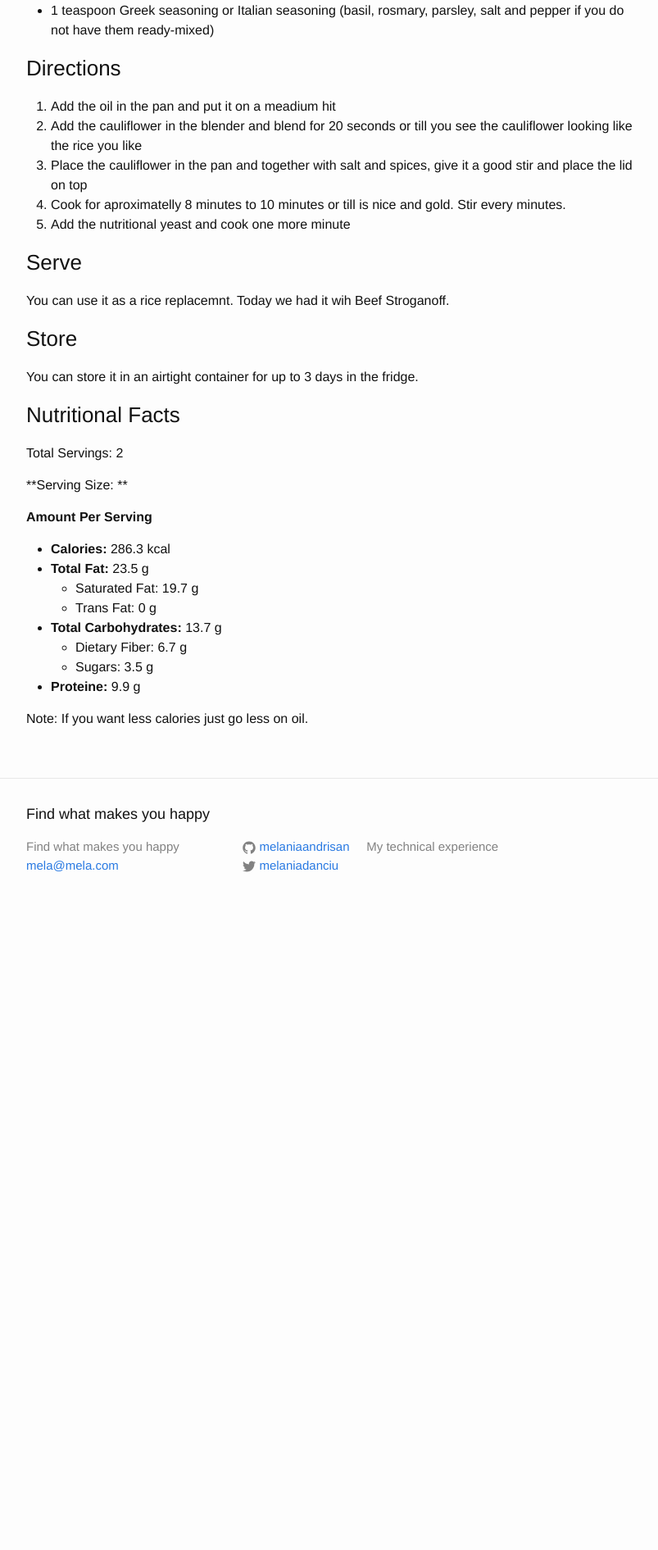
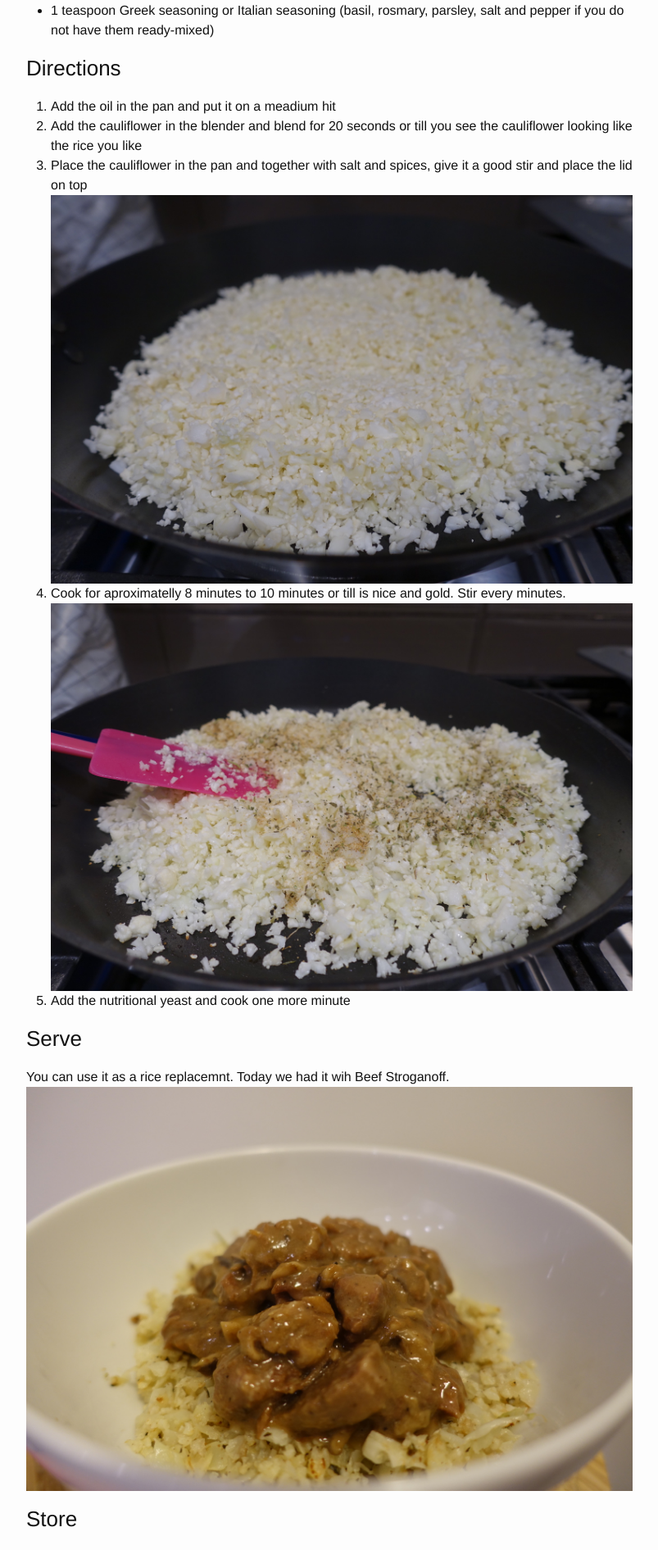
Before and after one commit to melaniaandrisan/melaniaandrisan.github.io, a Jekyll site: the page built from _posts/food/2018-10-03-Cauliflower-Rice.md, in a window 1280 px wide. Shown: the part 1210-3101 px from the top of the page at 82% size, without its empty margins (238-1041 px from the left). Built offline with Jekyll 4.4.1, drawn with Linux system fonts in a browser that asks for light colours; comment, search, counter and statistics services are not loaded; before the commit the page ends 2337 px from its top, so only the background shows below that.

Commit message:
update assets

```diff
--- a/_posts/food/2018-10-03-Cauliflower-Rice.md
+++ b/_posts/food/2018-10-03-Cauliflower-Rice.md
@@ -17,7 +17,7 @@ Crispy, yummy, "cheesy" and ready in 10 minutes.
 
 **Servings**: 2
 
-![cauliflower rice]({{ site.url }}/assets/cauliflower_rice/main.jpg)
+![cauliflower rice]({{ site.url }}/assets/cauliflower_rice/main.JPG)
 
 ### Utensils
 - 1 pan with a lid
@@ -35,12 +35,14 @@ Crispy, yummy, "cheesy" and ready in 10 minutes.
 1. Add the oil in the pan and put it on a meadium hit
 3. Add the cauliflower in the blender and blend for 20 seconds or till you see the cauliflower looking like the rice you like
 3. Place the cauliflower in the pan and together with salt and spices, give it a good stir and place the lid on top
+![cauliflower rice]({{ site.url }}/assets/cauliflower_rice/in_the_pan.JPG)
 4. Cook for aproximatelly 8 minutes to 10 minutes or till is nice and gold. Stir every minutes.
+![cauliflower rice]({{ site.url }}/assets/cauliflower_rice/with_spice.JPG)
 5. Add the nutritional yeast and cook one more minute
 
 ### Serve
 You can use it as a rice replacemnt. Today we had it wih Beef Stroganoff.
-
+![cauliflower rice]({{ site.url }}/assets/cauliflower_rice/serve.JPG)
 ### Store
 You can store it in an airtight container for up to 3 days in the fridge.
 
```
